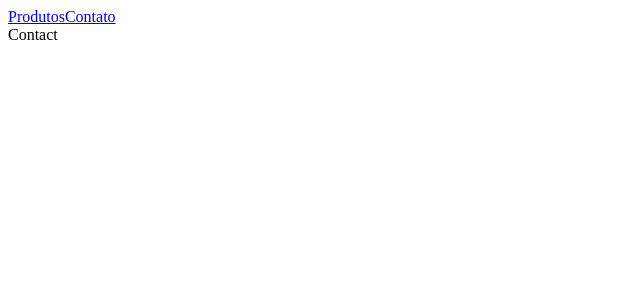
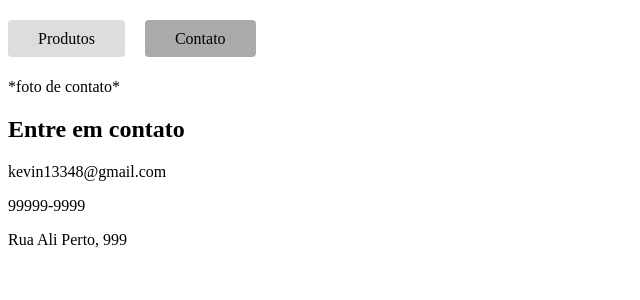
Before and after one commit to AlexsanderKevin/nini-project-react-router, a React (Create React App) app: page /contato in a window 1280 px wide. Shown: the top 300 px of the page, without its empty margins (0-640 px from the left). Built offline with nearby package versions, Linux system fonts and the light colour scheme.

Commit message:
styles header

```diff
--- a/src/views/Contact.jsx
+++ b/src/views/Contact.jsx
@@ -2,7 +2,15 @@ import React from 'react'
 
 const Contact = () => {
   return (
-    <div>Contact</div>
+    <section>
+      <div>*foto de contato*</div>
+      <div>
+        <h1>Entre em contato</h1>
+        <p>kevin13348@gmail.com</p>
+        <p>99999-9999</p>
+        <p>Rua Ali Perto, 999</p>
+      </div>
+    </section>
   )
 }
 
--- a/src/views/Header.jsx
+++ b/src/views/Header.jsx
@@ -1,9 +1,10 @@
 import React from 'react'
 import { NavLink } from 'react-router-dom'
+import './css/Header.css'
 
 const Header = () => {
   return (
-    <nav>
+    <nav className='headerNav'>
       <NavLink to="/" end>Produtos</NavLink>
       <NavLink to="/contato">Contato</NavLink>
     </nav>
--- a/src/views/Home.jsx
+++ b/src/views/Home.jsx
@@ -1,5 +1,6 @@
 import React from 'react'
 import ProductCard from '../components/ProductCard'
+// import styles from './css/Home.module.css'
 
 const Home = () => {
   const [ products, setProducts ] = React.useState()
@@ -7,13 +8,16 @@ const Home = () => {
   React.useEffect(() => {
     fetch('https://ranekapi.origamid.dev/json/api/produto')
       .then( res => res.json() )
-      .then( json => setProducts( json ))
+      .then( json => {
+        setProducts( json )
+        console.log(json)
+      })
   }, [])
 
   return (
     <section>
       { products ? products.map( product => (
-        <ProductCard key={ product.id } product={ product }/>
+        <ProductCard key={ product.id } product={ product } />
       )) :
         <h1>Loading ...</h1>
       }
--- a/src/views/Product.jsx
+++ b/src/views/Product.jsx
@@ -1,8 +1,35 @@
 import React from 'react'
+import { useParams } from 'react-router-dom'
 
 const Product = () => {
+  const [ produto, setProduto ] = React.useState()
+  const params = useParams()
+
+  React.useEffect(() => {
+    fetch(`https://ranekapi.origamid.dev/json/api/produto/${ params.id }`)
+      .then( res => res.json() )
+      .then( json => setProduto( json ))
+  }, [ params ])
+
+  console.log( produto )
+
   return (
-    <div>Product</div>
+    <>
+    { produto ? (
+      <section>
+        <div>
+          { produto.fotos.map( picture => (
+            <img key={ picture.src } src={ picture.src } alt={ picture.titulo } />
+          ))}
+        </div>
+        <div>
+          <h1>{ produto.nome }</h1>
+          <label>R${ produto.preco }</label>
+          <p>{ produto.descricao }</p>
+        </div>
+      </section>
+    ): <h1>Loading...</h1>}
+    </>
   )
 }
 
--- /dev/null
+++ b/src/views/css/Header.css
@@ -0,0 +1,19 @@
+.headerNav {
+  margin: 30px 0px 30px 0px;
+}
+
+.headerNav a {
+  text-decoration: none;
+  color: black;
+  background-color: #ddd;
+  padding: 10px 30px;
+  border-radius: 4px;
+}
+
+.headerNav a.active {
+  background-color: #aaa;
+}
+
+.headerNav a:first-child {
+  margin-right: 20px;
+}
```
Also changed, not shown: src/views/css/Contact.css (added), src/views/css/Home.css (added), src/views/css/Product.css (added).
